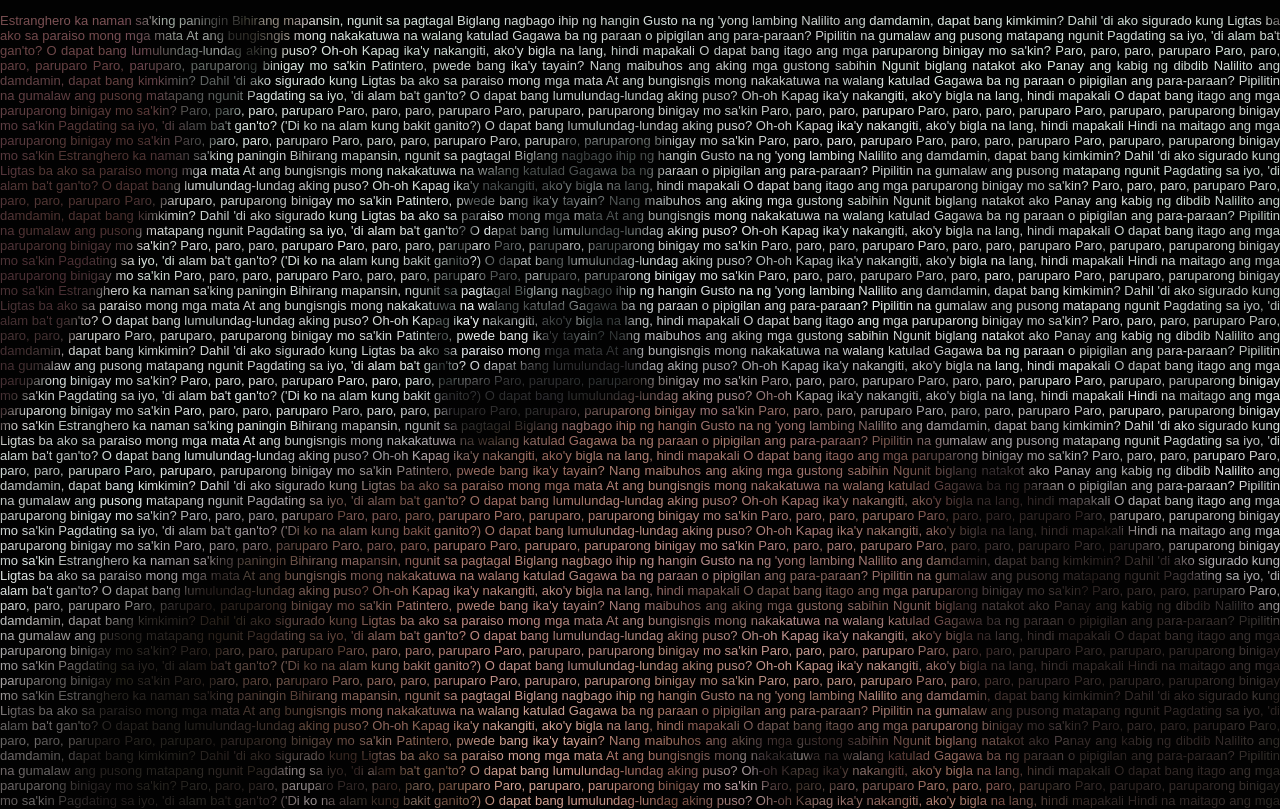
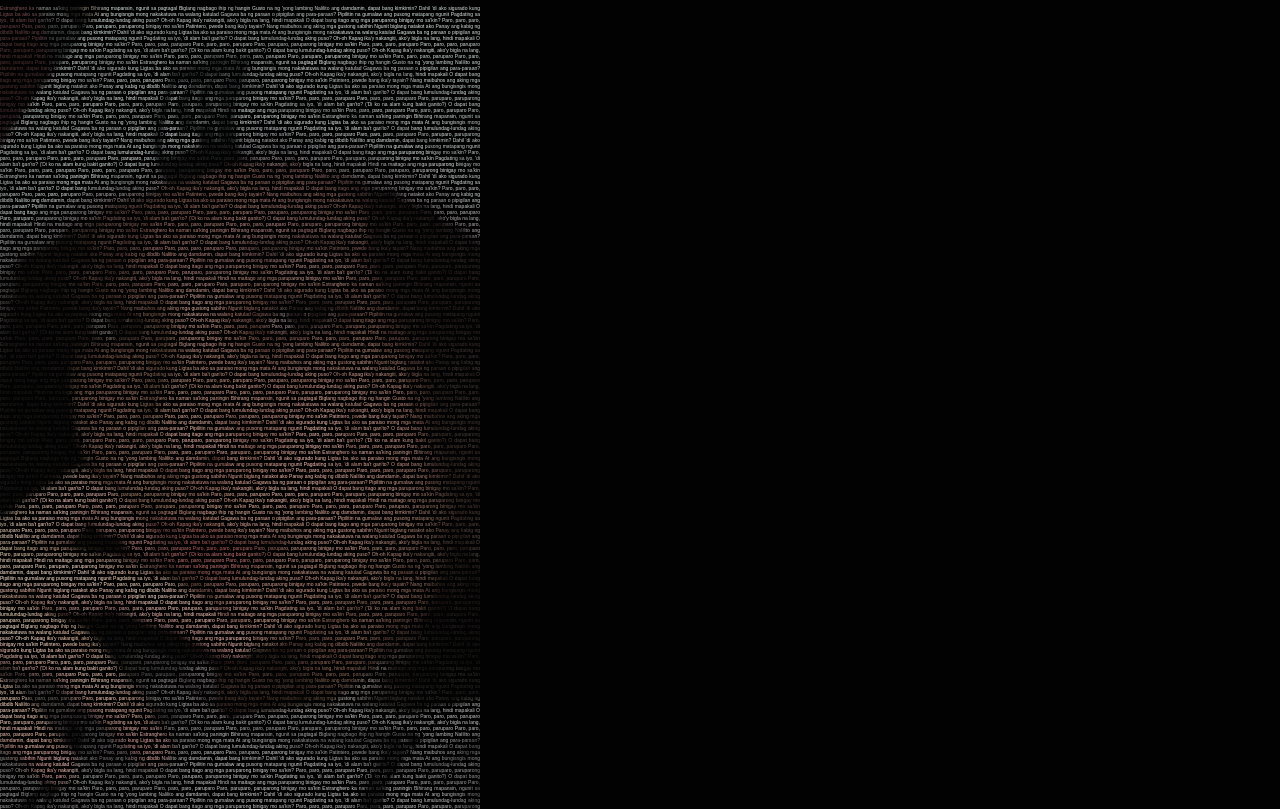
Before and after one commit to kiyomiiiii/lianneee, a plain HTML site: page index.html in a window 1280 px wide. Shown: the top 809 px of the page. Drawn offline with Linux system fonts and the light colour scheme.

Commit message:
Update main.css

```diff
--- a/main.css
+++ b/main.css
@@ -1,8 +1,8 @@
 body {
     margin: 0;
     padding: 0;
-    max-width: 1920px;
-    max-height: 1080px;
+    max-width: 480px;
+    max-height: 640px;
     font-family: 'Poppins', sans-serif;
     display: center;
     align-items: center;
@@ -13,7 +13,7 @@ body {
 }
 
 p {
-    font-size: 13px;
+    font-size: 5px;
     list-style: 10px;
     background: url(lianne.jpg);
     background-attachment: center;
```
